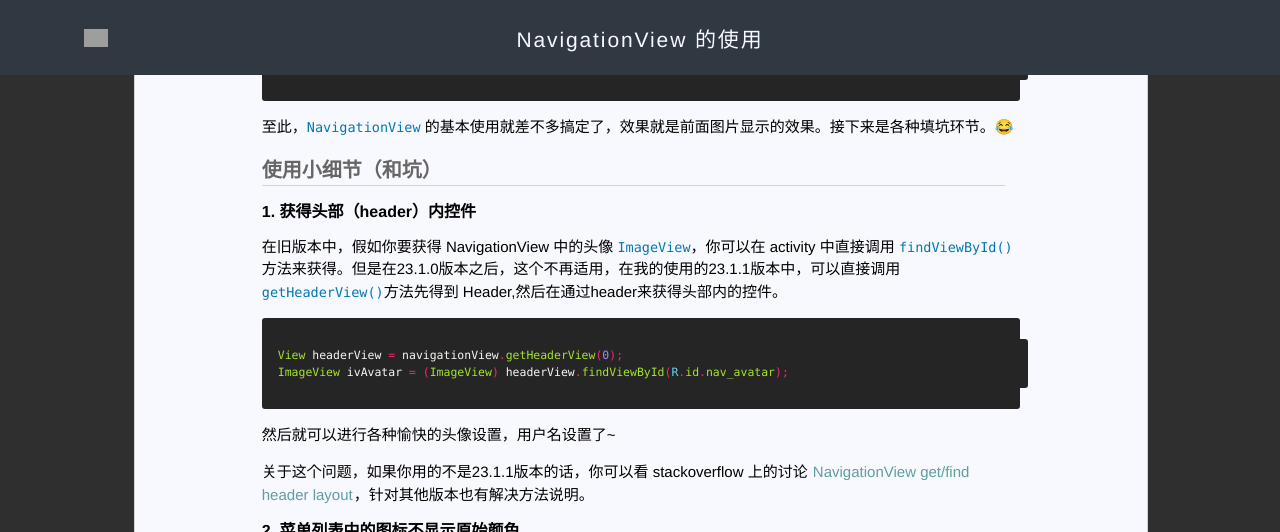
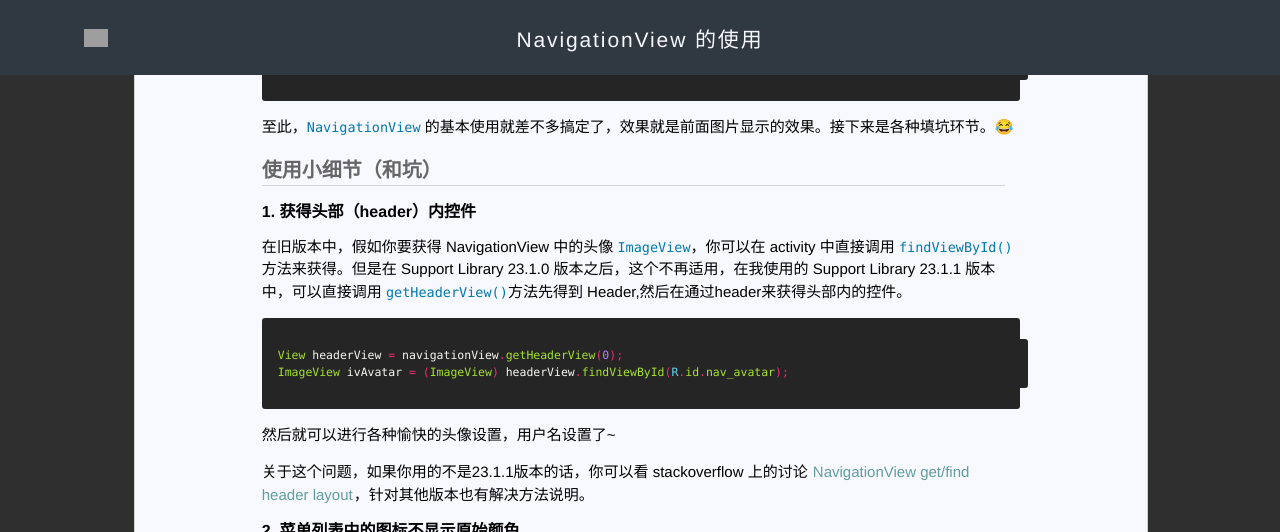
Before and after one commit to laobie/laobie.github.io, a Jekyll site: the page built from _posts/2016-02-16-use-navigation-view-detail.md, in a window 1280 px wide and 900 px high, scrolled down 3115 px, cut to the strip 0-532 px from the top of the window. Built offline with Jekyll 4.4.1, drawn with Linux system fonts in a browser that asks for light colours; comment, search, counter and statistics services are not loaded; grey boxes are pictures that could not be loaded.

Commit message:
修改 navigationview 文章

```diff
--- a/_posts/2016-02-16-use-navigation-view-detail.md
+++ b/_posts/2016-02-16-use-navigation-view-detail.md
@@ -168,7 +168,7 @@ navigationView.setNavigationItemSelectedListener(new NavigationView.OnNavigation
 ### 使用小细节（和坑）
 
 #### 1. 获得头部（header）内控件
-在旧版本中，假如你要获得 NavigationView 中的头像 `ImageView`，你可以在 activity 中直接调用 `findViewById()` 方法来获得。但是在23.1.0版本之后，这个不再适用，在我的使用的23.1.1版本中，可以直接调用 `getHeaderView()`方法先得到 Header,然后在通过header来获得头部内的控件。
+在旧版本中，假如你要获得 NavigationView 中的头像 `ImageView`，你可以在 activity 中直接调用 `findViewById()` 方法来获得。但是在 Support Library 23.1.0 版本之后，这个不再适用，在我使用的 Support Library 23.1.1 版本中，可以直接调用 `getHeaderView()`方法先得到 Header,然后在通过header来获得头部内的控件。
 
 ~~~ java
 View headerView = navigationView.getHeaderView(0);
```
